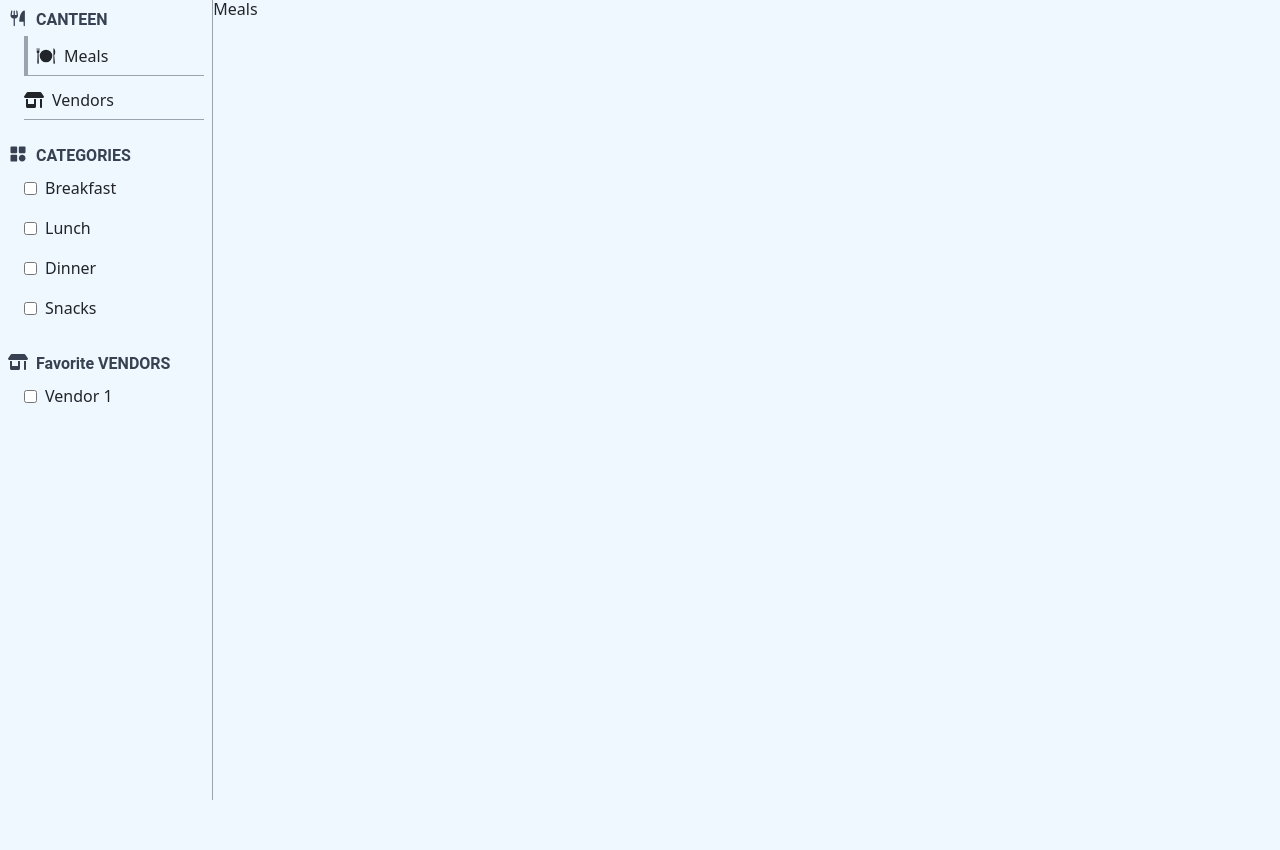
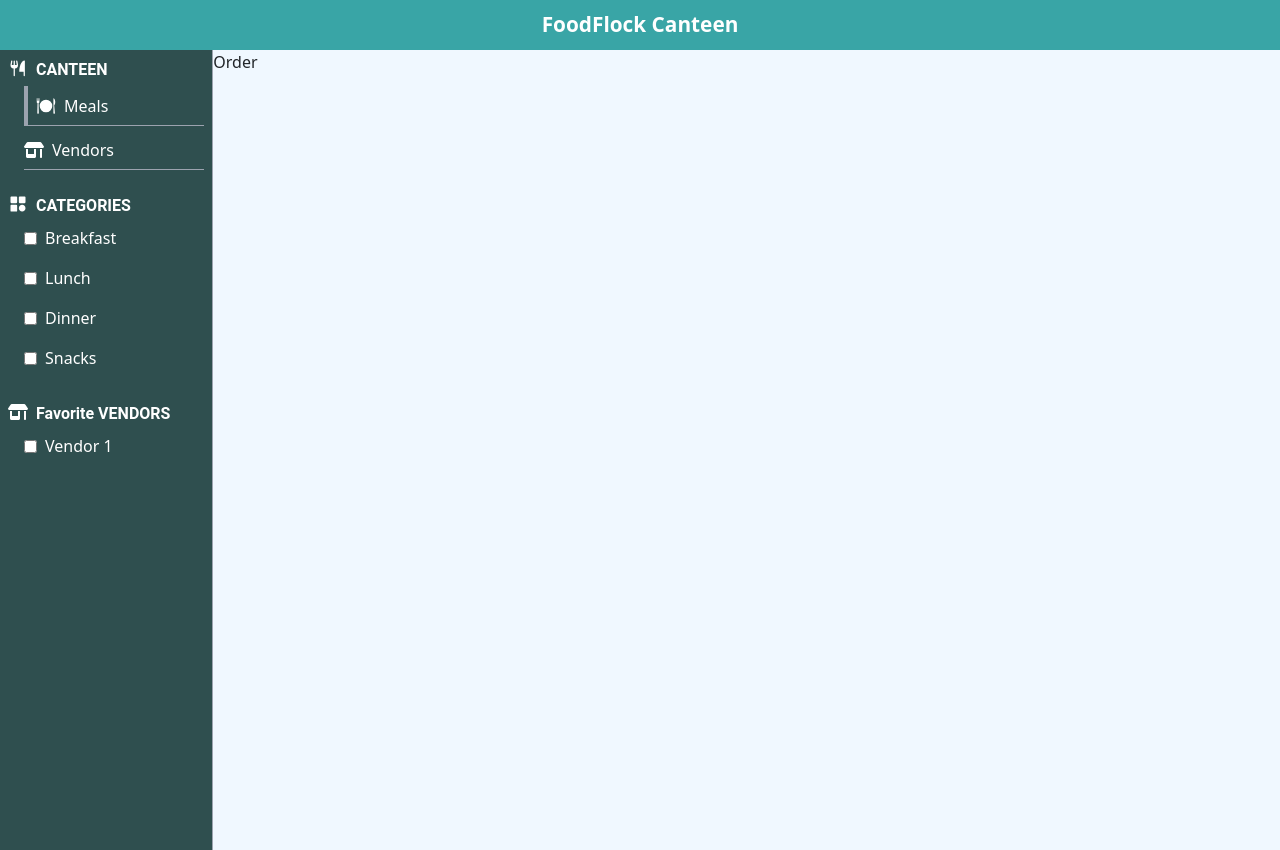
Before and after one commit to wnyakonor66/Foodflock-Canteen-Web-App, a React (Create React App) app: page /client in a window 1280 px wide. Before the commit the page ends 800 px from the top, so only its background shows below. Built offline with nearby package versions, Linux system fonts and the light colour scheme; no server answers.

Commit message:
Meal cards

```diff
--- a/src/ClientPage/Meals.jsx
+++ b/src/ClientPage/Meals.jsx
@@ -1,9 +1,51 @@
 import React from "react";
+import MealCard from "../Component/MealCard";
 
 export default function Meals() {
 	return (
-		<div>
-			<h1>Meals</h1>
+		<div className="flex flex-col pl-5">
+			<div></div>
+			<div className="flex flex-row mt-2 flex-wrap">
+				<MealCard
+					name="Meal 1"
+					price="$10"
+					business="Business 1"
+					description="Best of the best"
+					image="https://images.unsplash.com/photo-1512621776951-a57141f2eefd?ixlib=rb-4.0.3&ixid=MnwxMjA3fDB8MHxwaG90by1wYWdlfHx8fGVufDB8fHx8&auto=format&fit=crop&w=387&q=80"
+				/>
+
+				<MealCard
+					name="Meal 1"
+					price="$10"
+					business="Business 1"
+					description="Best of the best"
+					image="https://images.unsplash.com/photo-1512621776951-a57141f2eefd?ixlib=rb-4.0.3&ixid=MnwxMjA3fDB8MHxwaG90by1wYWdlfHx8fGVufDB8fHx8&auto=format&fit=crop&w=387&q=80"
+				/>
+
+				<MealCard
+					name="Meal 1"
+					price="$10"
+					business="Business 1"
+					description="Best of the best"
+					image="https://images.unsplash.com/photo-1512621776951-a57141f2eefd?ixlib=rb-4.0.3&ixid=MnwxMjA3fDB8MHxwaG90by1wYWdlfHx8fGVufDB8fHx8&auto=format&fit=crop&w=387&q=80"
+				/>
+
+				<MealCard
+					name="Meal 1"
+					price="$10"
+					business="Business 1"
+					description="Best of the best"
+					image="https://images.unsplash.com/photo-1512621776951-a57141f2eefd?ixlib=rb-4.0.3&ixid=MnwxMjA3fDB8MHxwaG90by1wYWdlfHx8fGVufDB8fHx8&auto=format&fit=crop&w=387&q=80"
+				/>
+
+				<MealCard
+					name="Meal 1"
+					price="$10"
+					business="Business 1"
+					description="Best of the best"
+					image="https://images.unsplash.com/photo-1512621776951-a57141f2eefd?ixlib=rb-4.0.3&ixid=MnwxMjA3fDB8MHxwaG90by1wYWdlfHx8fGVufDB8fHx8&auto=format&fit=crop&w=387&q=80"
+				/>
+			</div>
 		</div>
 	);
 }
--- /dev/null
+++ b/src/ClientPage/Order.jsx
@@ -0,0 +1,5 @@
+import React from "react";
+
+export default function Order() {
+	return <div>Order</div>;
+}
--- a/src/ClientPage/index.jsx
+++ b/src/ClientPage/index.jsx
@@ -4,12 +4,16 @@ import { FaShop } from "react-icons/fa6";
 import { PiForkKnifeFill } from "react-icons/pi";
 import { BiSolidCategory } from "react-icons/bi";
 import Meals from "./Meals";
+import { Navbar } from "../Component/Navbar";
+import Order from "./Order";
 
 const ClientPage = () => {
 	return (
+		<>
+            <Navbar />
 			<div className="flex flex-row h-screen">
-			<nav className="w-1/6 border-solid border-r border-gray-400 px-2 pt-2">
-				<div className="flex flex-row text-base font-semibold font-roboto text-gray-700">
+				<nav className="w-1/6 border-solid border-r border-gray-400 px-2 pt-2 bg-[#2f4f4f] text-white">
+					<div className="flex flex-row text-base font-semibold font-roboto">
 						<PiForkKnifeFill size={20} />
 						<span className="ml-2">CANTEEN</span>
 					</div>
@@ -24,7 +28,7 @@ const ClientPage = () => {
 						</div>
 					</div>
 
-				<div className="flex flex-row text-base font-semibold font-roboto text-gray-700 mt-4">
+					<div className="flex flex-row text-base font-semibold font-roboto mt-4">
 						<BiSolidCategory size={20} />
 						<span className="ml-2">CATEGORIES</span>
 					</div>
@@ -43,43 +47,64 @@ const ClientPage = () => {
 						</div>
 
 						<div className="h-10 flex flex-row items-center">
-						<input name="category" id="lunch" type="checkbox" value={"lunch"} />
+							<input
+								name="category"
+								id="lunch"
+								type="checkbox"
+								value={"lunch"}
+							/>
 							<label htmlFor="lunch" className="ml-2">
 								Lunch
 							</label>
 						</div>
 						<div className="h-10 flex flex-row items-center">
-						<input name="category" id="dinner" type="checkbox" value="dinner" />
+							<input
+								name="category"
+								id="dinner"
+								type="checkbox"
+								value="dinner"
+							/>
 							<label htmlFor="dinner" className="ml-2">
 								Dinner
 							</label>
 						</div>
 						<div className="h-10 flex flex-row items-center">
-						<input name="category" id="snacks" type="checkbox" value="snacks" />
+							<input
+								name="category"
+								id="snacks"
+								type="checkbox"
+								value="snacks"
+							/>
 							<label htmlFor="snacks" className="ml-2">
 								Snacks
 							</label>
 						</div>
 					</div>
 
-                <div className="flex flex-row text-base font-semibold font-roboto text-gray-700 mt-4">
+					<div className="flex flex-row text-base font-semibold font-roboto mt-4">
 						<FaShop size={20} />
 						<span className="ml-2">Favorite VENDORS</span>
 					</div>
 
 					<div className="flex flex-col pl-4">
 						<div className="h-10 flex flex-row items-center">
-                        <input name="category" id="breakfast" type="checkbox" value="breakfast" />
-                        <label htmlFor="breakfast" className="ml-2">
+							<input
+								name="category"
+								id="vendor1"
+								type="checkbox"
+								value="breakfast"
+							/>
+							<label htmlFor="vendor1" className="ml-2">
 								Vendor 1
 							</label>
 						</div>
 					</div>
 				</nav>
 				<div>
-                <Meals />
+					<Order />
 				</div>
 			</div>
+		</>
 	);
 };
 
--- /dev/null
+++ b/src/Component/MealCard.jsx
@@ -0,0 +1,35 @@
+import React from "react";
+import { useNavigate } from "react-router-dom";
+export default function MealCard({
+	name,
+	business,
+	price,
+	image,
+	description,
+}) {
+	const navigate = useNavigate();
+	return (
+		<div
+			className="flex flex-row m-2 items-center h-40 hover:shadow-xl shadow-md font-roboto border border-gray-400 cursor-pointer"
+			onClick={() => {
+				navigate("/client/order");
+			}}
+		>
+			<div className="w-36 h-36 ml-2">
+				<img src={image} alt="meal" className="w-full h-full" />
+			</div>
+			<div className="flex flex-col justify-center w-[290px]  pl-1 pt-2 pr-5">
+				<div className="flex flex-row justify-between w-full">
+					<span className="font-semibold">{name}</span>
+					<span className="">{price}</span>
+				</div>
+				<div>
+					<span className="text-sm font-mono hover:underline">{business}</span>
+				</div>
+				<div className="mt-2">
+					<span className="text-xs text-gray-400">{description}</span>
+				</div>
+			</div>
+		</div>
+	);
+}
```
Lines whose indentation alone changed are shown as unchanged.
